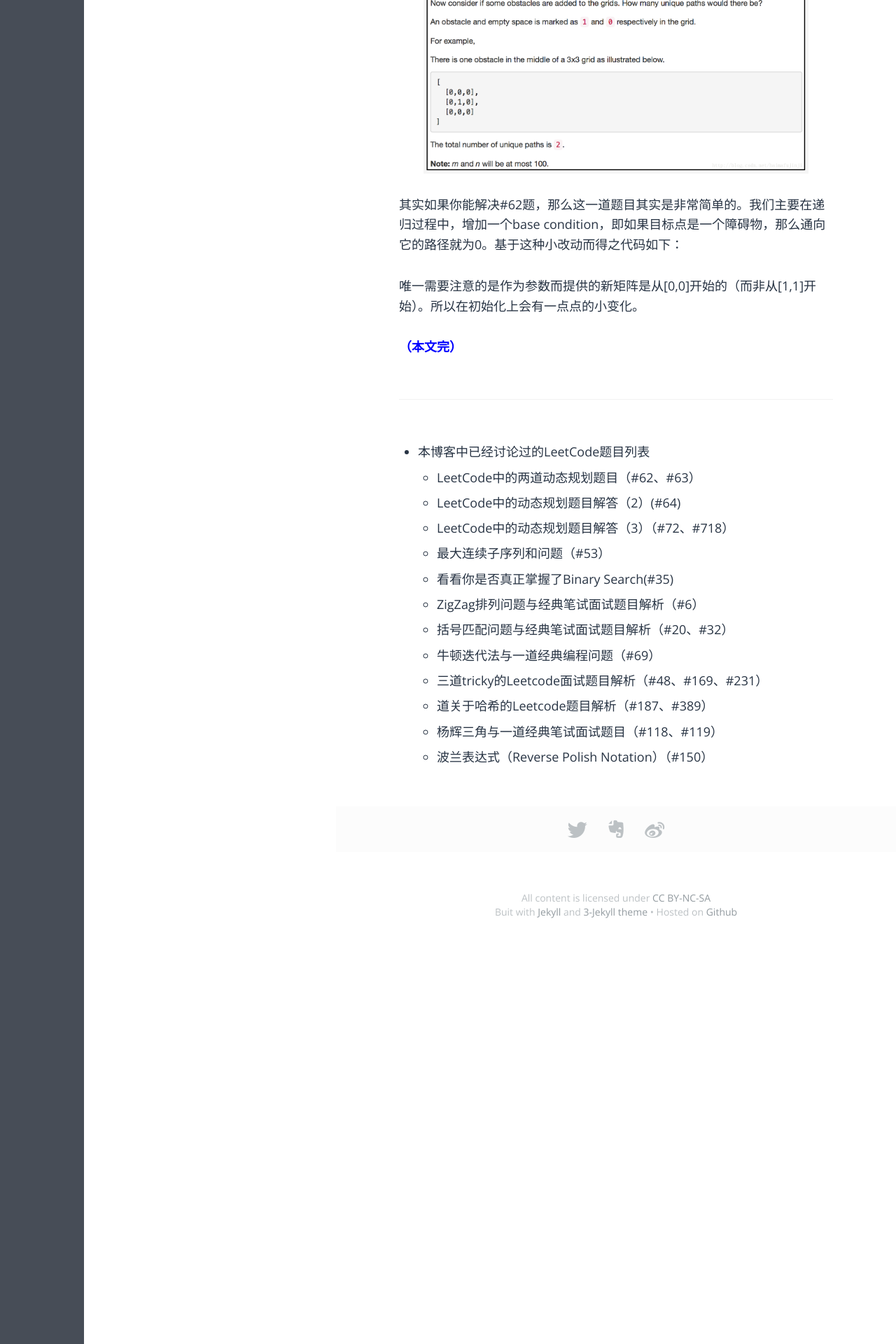
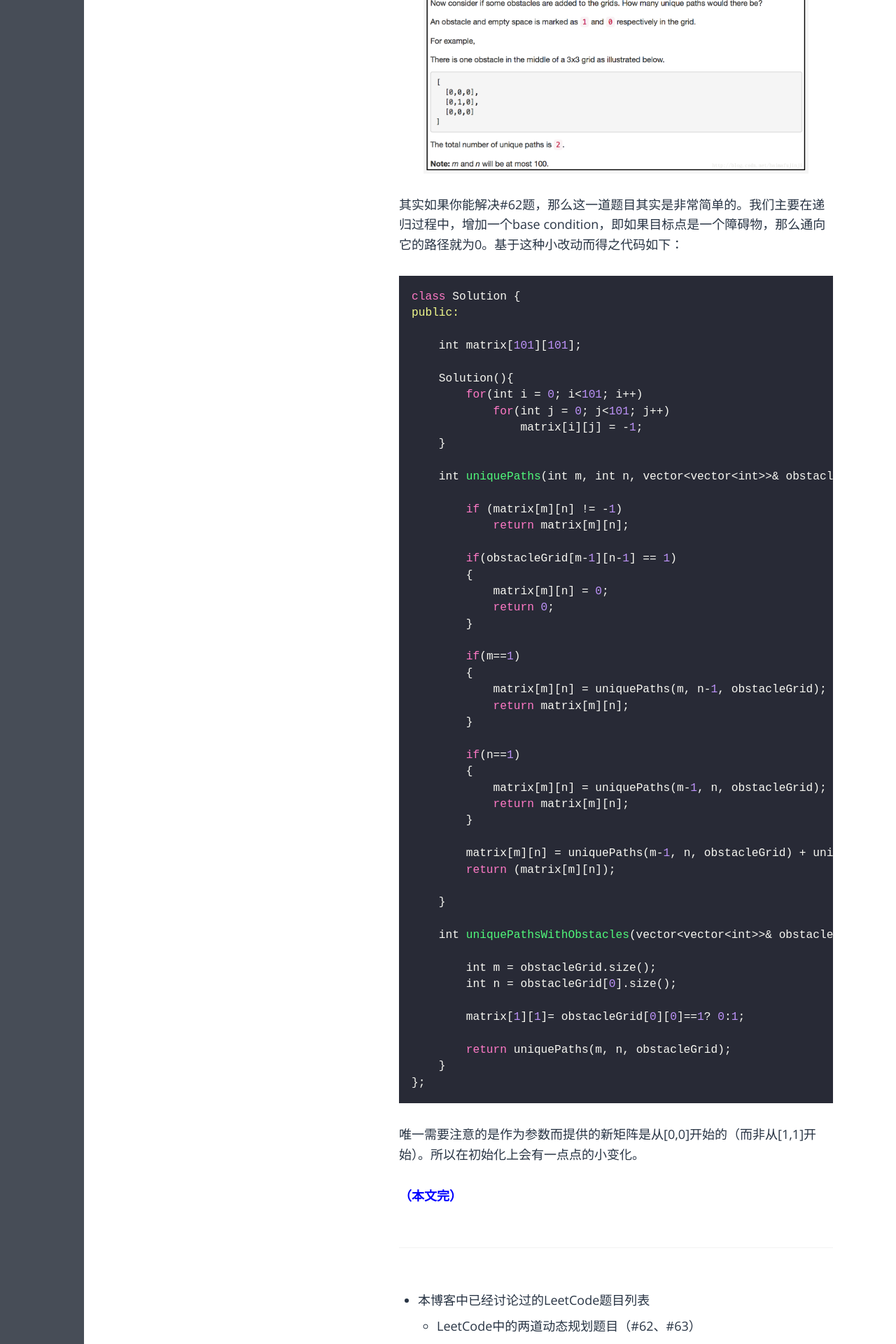
Before and after one commit to fzuo/baimafujinji, a Jekyll site: the page built from _posts/algorithm/2013-12-28-leetcode-dynamic-program01.md, in a window 1280 px wide. Shown: the part 3080-5000 px from the top of the page at 70% size. Built offline with Jekyll 4.4.1, drawn with Linux system fonts in a browser that asks for light colours; some web fonts are replaced.

Commit message:
Update 2013-12-28-leetcode-dynamic-program01.md

````diff
--- a/_posts/algorithm/2013-12-28-leetcode-dynamic-program01.md
+++ b/_posts/algorithm/2013-12-28-leetcode-dynamic-program01.md
@@ -91,6 +91,57 @@ LeetCode中还提供了另外一个变型题目，其编号为#63。大意是初
 
 其实如果你能解决#62题，那么这一道题目其实是非常简单的。我们主要在递归过程中，增加一个base condition，即如果目标点是一个障碍物，那么通向它的路径就为0。基于这种小改动而得之代码如下：
 
+```cpp
+class Solution {
+public:
+
+    int matrix[101][101];
+
+    Solution(){
+        for(int i = 0; i<101; i++)
+            for(int j = 0; j<101; j++)
+                matrix[i][j] = -1;
+    }
+
+    int uniquePaths(int m, int n, vector<vector<int>>& obstacleGrid) {
+
+        if (matrix[m][n] != -1)
+            return matrix[m][n];
+
+        if(obstacleGrid[m-1][n-1] == 1)
+        {
+            matrix[m][n] = 0;
+            return 0;
+        }
+
+        if(m==1)
+        {
+            matrix[m][n] = uniquePaths(m, n-1, obstacleGrid);
+            return matrix[m][n];
+        }
+
+        if(n==1)
+        {
+            matrix[m][n] = uniquePaths(m-1, n, obstacleGrid);
+            return matrix[m][n];
+        }
+
+        matrix[m][n] = uniquePaths(m-1, n, obstacleGrid) + uniquePaths(m, n-1, obstacleGrid);
+        return (matrix[m][n]);
+
+    }
+
+    int uniquePathsWithObstacles(vector<vector<int>>& obstacleGrid) {
+
+        int m = obstacleGrid.size();
+        int n = obstacleGrid[0].size();
+
+        matrix[1][1]= obstacleGrid[0][0]==1? 0:1;
+
+        return uniquePaths(m, n, obstacleGrid);
+    }
+};
+```
 
 唯一需要注意的是作为参数而提供的新矩阵是从[0,0]开始的（而非从[1,1]开始）。所以在初始化上会有一点点的小变化。
 
````
